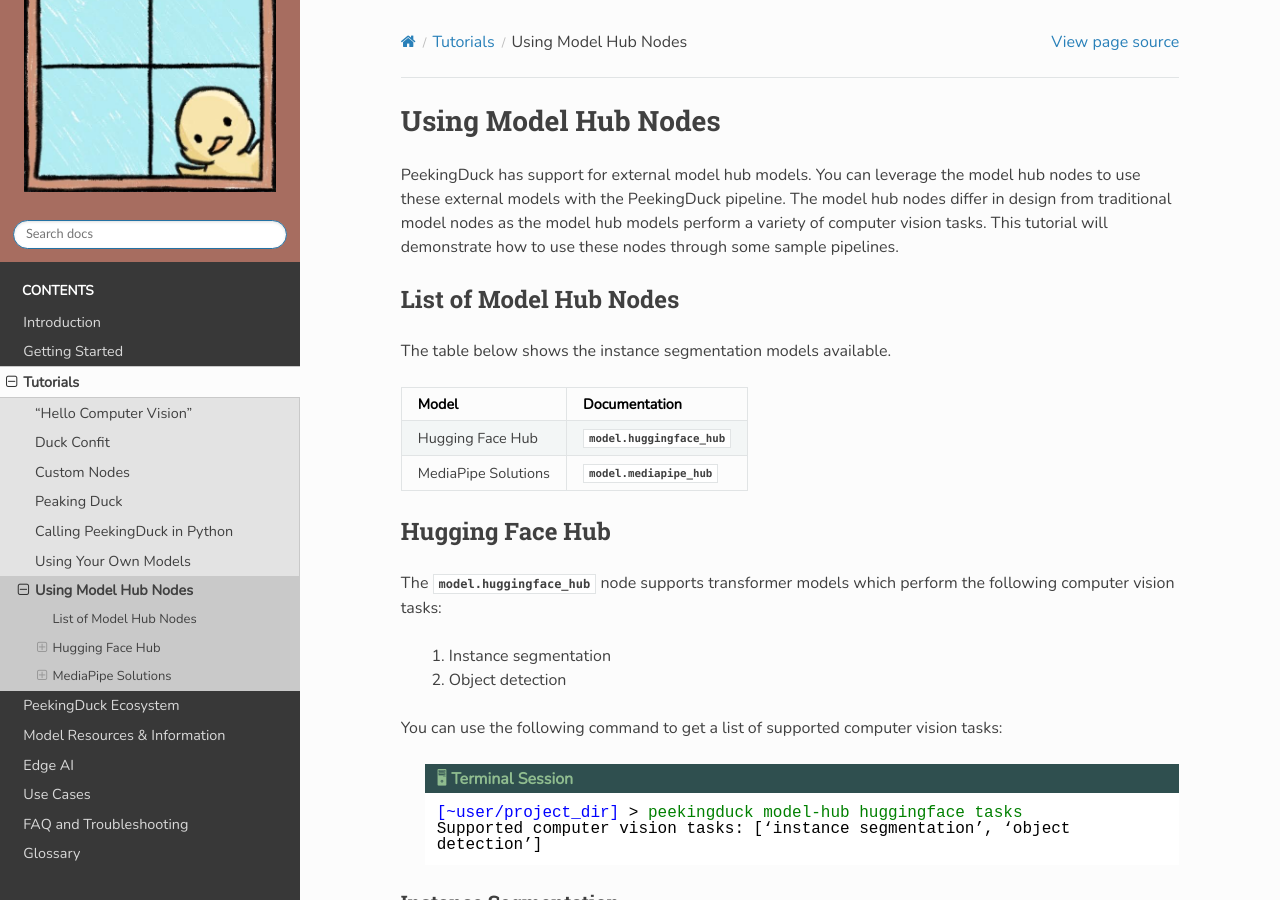
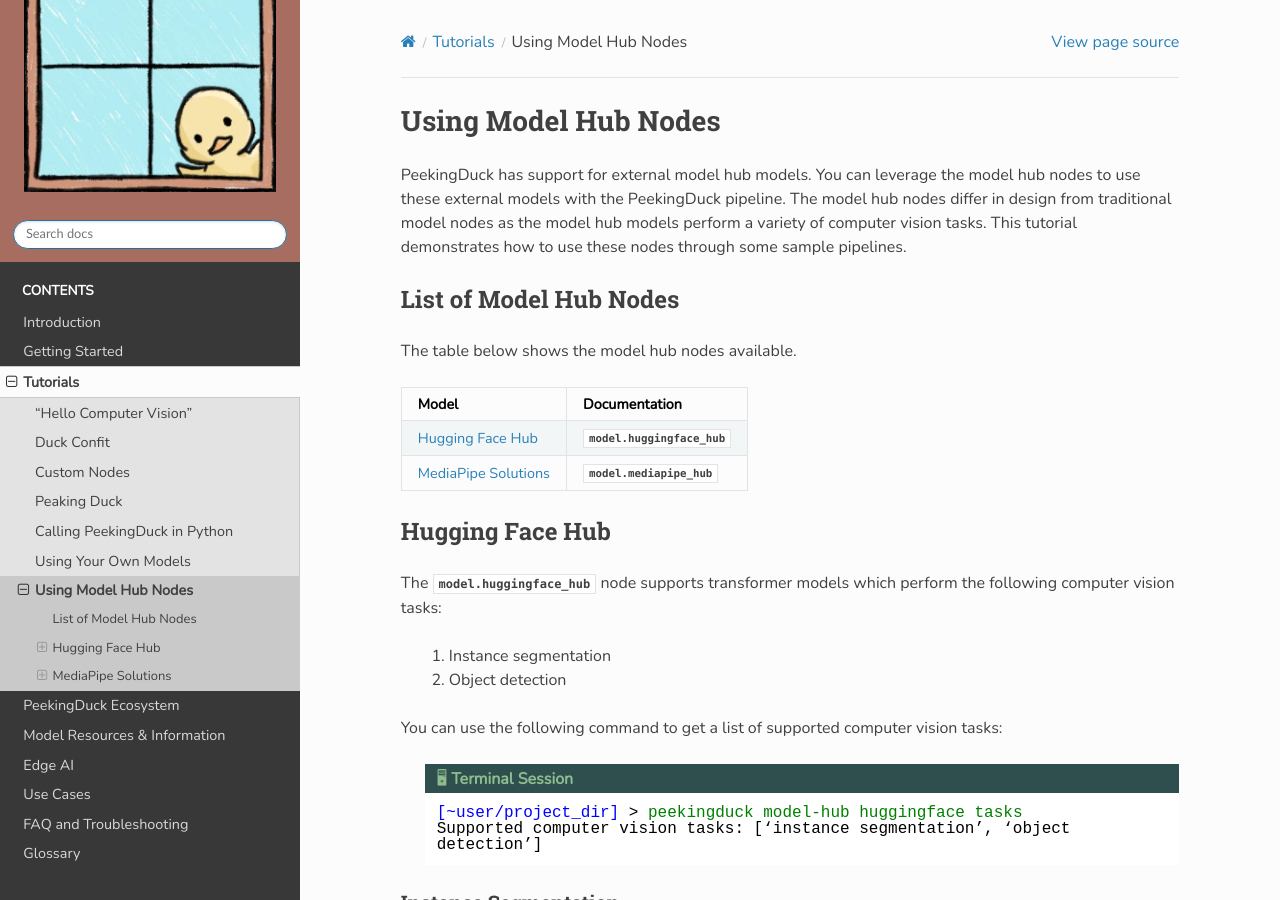
Before and after one commit to aisingapore/PeekingDuck, a Sphinx documentation site: the page built from docs/source/tutorials/07_using_model_hub_nodes.rst, in a window 1280 px wide and 900 px high. Built offline with Sphinx 7.4.7 and the Read the Docs theme 2.0.0, drawn with Linux system fonts in a browser that asks for light colours.

Commit message:
doc: add reference urls for huggingface and mediapipe

```diff
--- a/docs/source/tutorials/07_using_model_hub_nodes.rst
+++ b/docs/source/tutorials/07_using_model_hub_nodes.rst
@@ -7,22 +7,22 @@
 PeekingDuck has support for external model hub models. You can leverage the model
 hub nodes to use these external models with the PeekingDuck pipeline. The model
 hub nodes differ in design from traditional model nodes as the model hub models
-perform a variety of computer vision tasks. This tutorial will demonstrate how
+perform a variety of computer vision tasks. This tutorial demonstrates how
 to use these nodes through some sample pipelines.
 
 
 List of Model Hub Nodes
 =======================
 
-The table below shows the instance segmentation models available.
+The table below shows the model hub nodes available.
 
-+------------------------+---------------------------------+
-| Model                  | Documentation                   |
-+========================+=================================+
-| Hugging Face Hub       | :mod:`model.huggingface_hub`    |
-+------------------------+---------------------------------+
-| MediaPipe Solutions    | :mod:`model.mediapipe_hub`      |
-+------------------------+---------------------------------+
++-----------------------------------------------------------------+---------------------------------+
+| Model                                                           | Documentation                   |
++=================================================================+=================================+
+| `Hugging Face Hub <https://huggingface.co/docs/hub/index>`_     | :mod:`model.huggingface_hub`    |
++-----------------------------------------------------------------+---------------------------------+
+| `MediaPipe Solutions <https://google.github.io/mediapipe/>`_    | :mod:`model.mediapipe_hub`      |
++-----------------------------------------------------------------+---------------------------------+
 
 
 Hugging Face Hub
```
